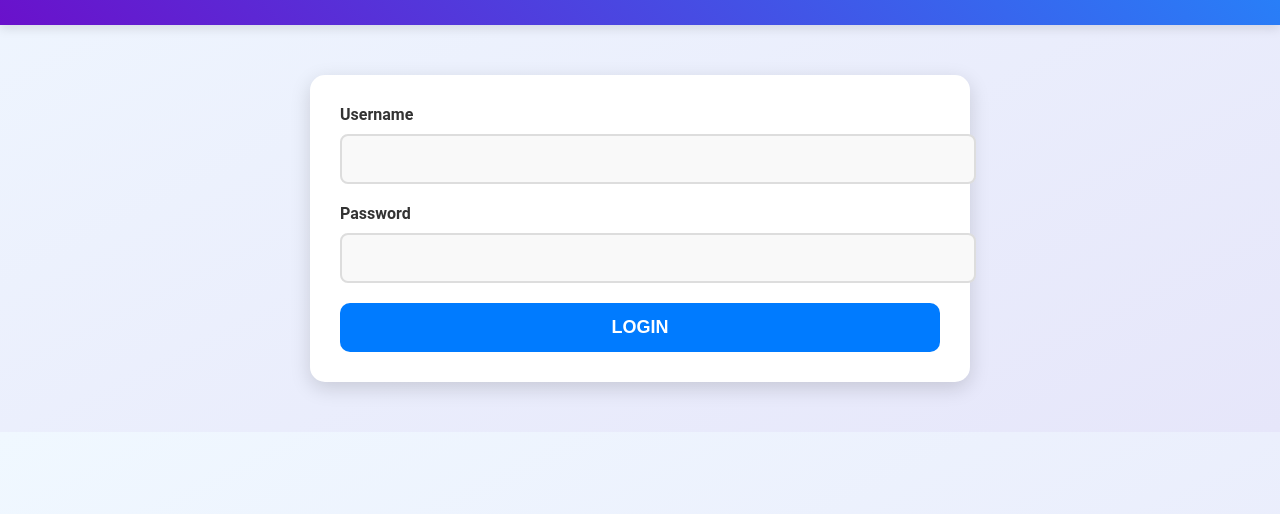
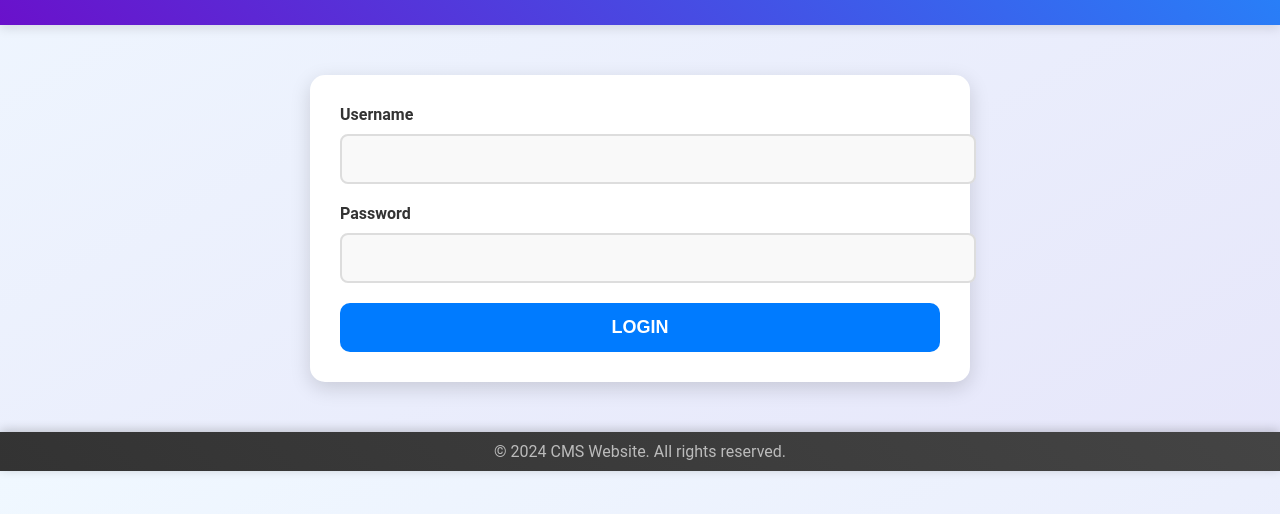
Before and after one commit to NexusGKSoftwares/CMS, a website: page frontend/login.html in a window 1280 px wide. Shown: the part 210-724 px from the top of the page. Drawn offline with Linux system fonts and the light colour scheme; no server answers.

Commit message:
"Added footer section with copyright information to login.html"

```diff
--- a/frontend/login.html
+++ b/frontend/login.html
@@ -40,7 +40,11 @@
     </form>
     <p id="error"></p>
   </main>
-
+  <footer>
+    <div class="container">
+        <p>&copy; 2024 CMS Website. All rights reserved.</p>
+    </div>
+</footer>
   <script src="assets/js/main.js"></script>
 </body>
 </html>
```
